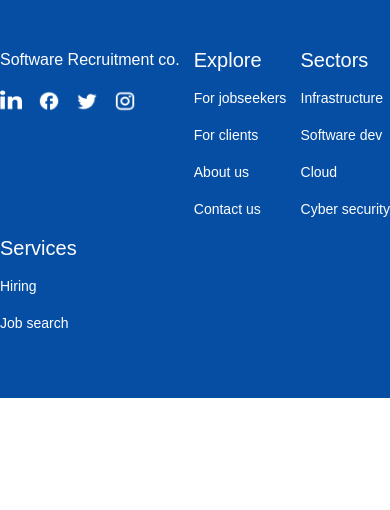
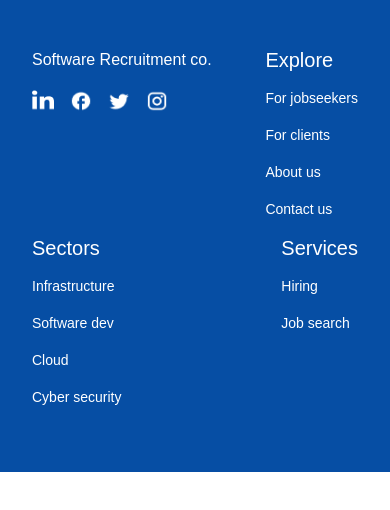
Before and after one commit to asyrafibr/SourceFlow-Assignment, a Next.js app: page /Footer in a window 390 px wide. Shown: the top 510 px of the page. Built offline with nearby package versions, Linux system fonts and the light colour scheme.

Commit message:
-adding spacing in footer

```diff
--- a/src/pages/components/css/Footer.module.css
+++ b/src/pages/components/css/Footer.module.css
@@ -41,3 +41,8 @@
   .link:hover {
     text-decoration: underline;
   }
+  @media (max-width: 768px) {
+    .footerContainer {
+      padding: 0 2rem;
+    }
+  }
```
